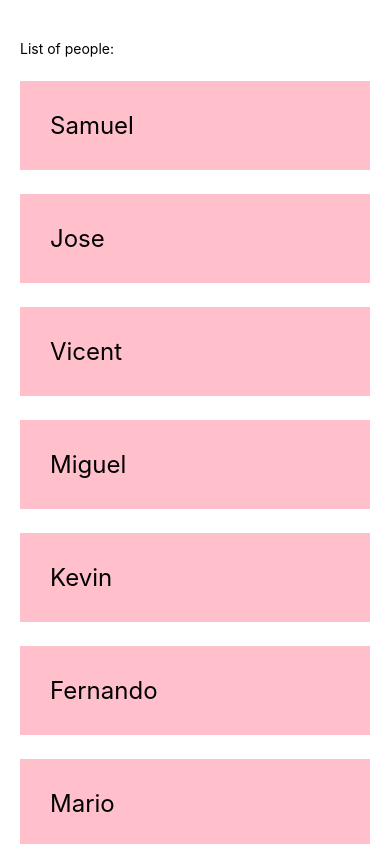
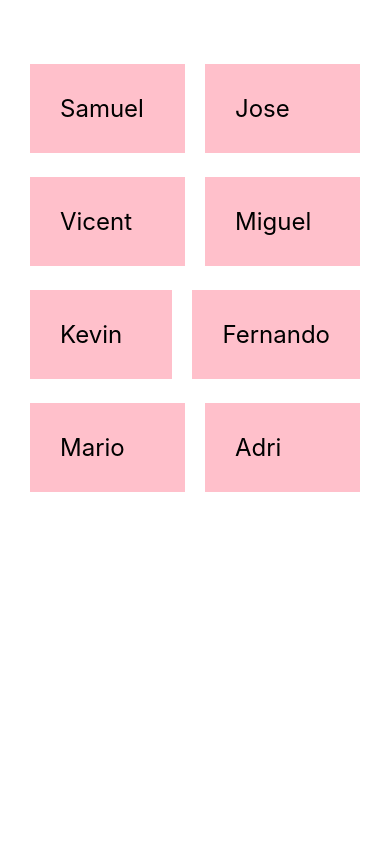
Before and after one commit to doyo91/react-native-tutorial-ninja, a React Native app: screen / in a window 390 px wide. Built offline with nearby package versions, Linux system fonts and the light colour scheme.

Commit message:
flatlist component

```diff
--- a/App.js
+++ b/App.js
@@ -1,27 +1,34 @@
 import React, { useState } from "react";
-import { StyleSheet, Text, View, ScrollView } from "react-native";
+import { StyleSheet, Text, View, FlatList } from "react-native";
 
 export default function App() {
   const [people, setPeople] = useState([
-    { name: "Samuel", key: "1" },
-    { name: "Jose", key: "2" },
-    { name: "Vicent", key: "3" },
-    { name: "Miguel", key: "4" },
-    { name: "Kevin", key: "5" },
-    { name: "Fernando", key: "6" },
-    { name: "Mario", key: "7" },
+    { name: "Samuel", id: "1" },
+    { name: "Jose", id: "2" },
+    { name: "Vicent", id: "3" },
+    { name: "Miguel", id: "4" },
+    { name: "Kevin", id: "5" },
+    { name: "Fernando", id: "6" },
+    { name: "Mario", id: "7" },
+    { name: "Adri", id: "8" },
   ]);
 
   return (
     <View style={styles.container}>
-      <Text>List of people:</Text>
-      <ScrollView>
+      <FlatList
+        numColumns={2}
+        keyExtractor={(item) => item.id}
+        data={people}
+        renderItem={({ item }) => <Text style={styles.item}>{item.name}</Text>}
+      />
+
+      {/* <ScrollView>
         {people.map((item) => (
           <View key={item.key}>
             <Text style={styles.item}>{item.name}</Text>
           </View>
         ))}
-      </ScrollView>
+      </ScrollView> */}
     </View>
   );
 }
@@ -40,5 +47,8 @@
     padding: 30,
     backgroundColor: "pink",
     fontSize: 24,
+    marginHorizontal: 10,
+    marginTop: 24,
+    flex: 1,
   },
 });
```
